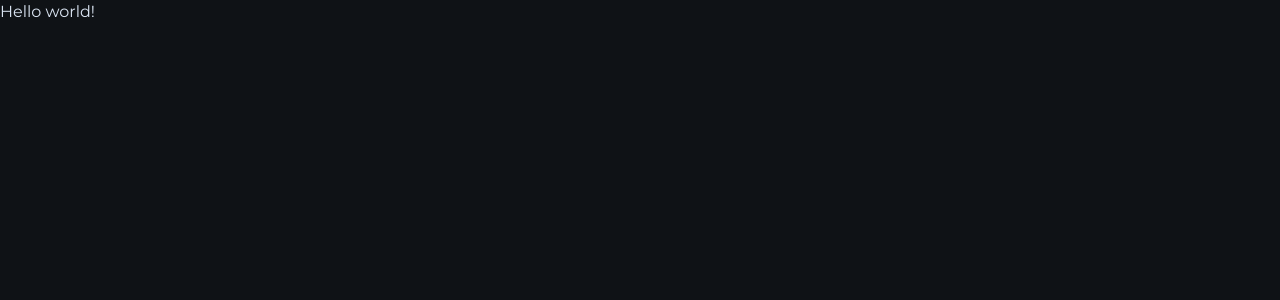
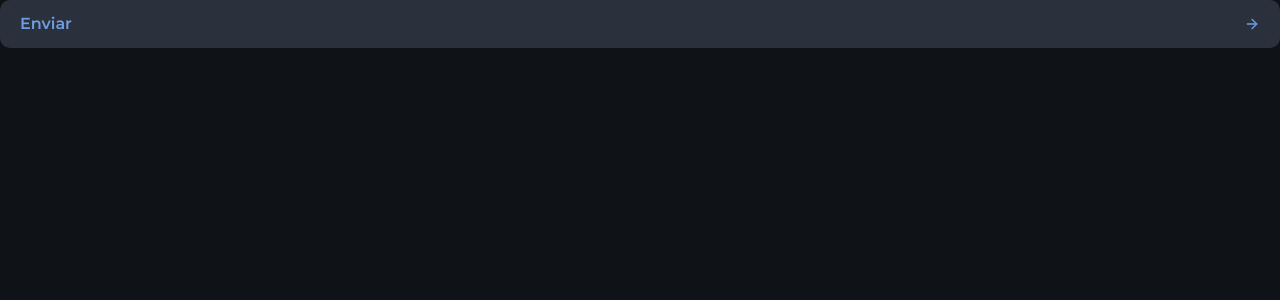
Before and after one commit to 7alexandree7/DevState---Front---Next, a Next.js app: page / in a window 1280 px wide. Shown: the top 300 px of the page. Built offline with nearby package versions, Linux system fonts and the light colour scheme.

Commit message:
First button

```diff
--- a/src/app/page.tsx
+++ b/src/app/page.tsx
@@ -1,7 +1,13 @@
+import { Button } from "@/components/Button/Button";
+import { ArrowRight } from "lucide-react";
+
 export default function Home() {
   return (
     <main className="">
-      <div className="">Hello world!</div>
+      <Button>
+        Enviar
+        <ArrowRight className="w-4 h-4 ml-2" />
+      </Button>
     </main>
   );
 }
--- /dev/null
+++ b/src/components/Button/Button.tsx
@@ -0,0 +1,14 @@
+interface ButtonProps {
+    children?: React.ReactNode;
+}
+
+
+export function Button({ children }: ButtonProps) {
+
+    return (
+        <button
+            className=" flex justify-between items-center bg-gray-500 text-blue px-5 h-12 font-semibold rounded-xl w-full cursor-pointer hover:bg-blue hover:text-gray-900 transition-colors duration-300">
+            {children}
+        </button>
+    )
+}
```
